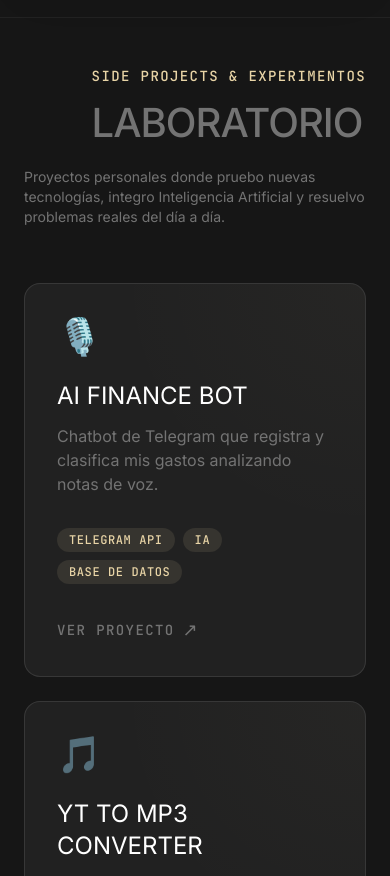
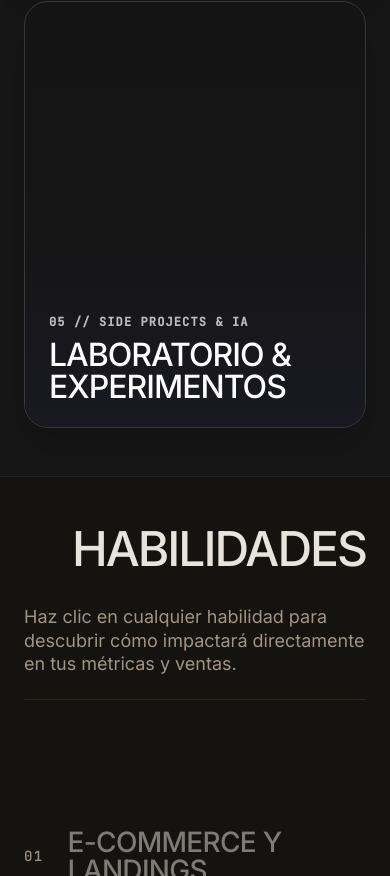
Before and after one commit to 2001mapa/portfolio_mapa, a Next.js app: page / in a window 390 px wide. Shown: the part 3588-4464 px from the top of the page. Built offline with nearby package versions, Linux system fonts and the light colour scheme.

Commit message:
feat: Consolidate Laboratorio into WorkGrid as 5th project

```diff
--- a/src/app/page.tsx
+++ b/src/app/page.tsx
@@ -2,7 +2,6 @@
 import { ClientTicker } from "@/components/ClientTicker";
 import { ServicesSection } from "@/components/ServicesSection";
 import { WorkGrid } from "@/components/WorkGrid";
-import { LabSection } from "@/components/LabSection";
 import { AboutSection } from "@/components/AboutSection";
 import { AliadosSection } from "@/components/AliadosSection";
 import { ContactSection } from "@/components/ContactSection";
@@ -25,7 +24,6 @@
         <AboutSection />
         <AliadosSection />
         <WorkGrid />
-        <LabSection />
         <ServicesSection />
         <PricingSection />
         <ContactSection />
--- /dev/null
+++ b/src/app/work/laboratorio/page.tsx
@@ -0,0 +1,10 @@
+import { LaboratorioDetail } from "@/components/projects/LaboratorioDetail";
+
+export const metadata = {
+  title: 'Laboratorio de IA y Experimentos | Miguel Albornoz',
+  description: 'Proyectos personales, automatizaciones y bots de Telegram impulsados por Inteligencia Artificial.',
+};
+
+export default function LaboratorioPage() {
+  return <LaboratorioDetail />;
+}
--- a/src/components/LabSection.tsx
+++ /dev/null
@@ -1,91 +0,0 @@
-"use client";
-
-import { motion } from "framer-motion";
-import Link from "next/link";
-
-const labProjects = [
-  {
-    title: "AI FINANCE BOT",
-    description: "Chatbot de Telegram que registra y clasifica mis gastos analizando notas de voz.",
-    tags: ["Telegram API", "IA", "Base de Datos"],
-    icon: "🎙️",
-    link: "#" // Se actualizará cuando el usuario proporcione el contenido
-  },
-  {
-    title: "YT TO MP3 CONVERTER",
-    description: "Convertidor ultrarrápido y sin publicidad, hecho a medida para mi mamá.",
-    tags: ["Multimedia", "API", "React"],
-    icon: "🎵",
-    link: "#" // Se actualizará cuando el usuario proporcione el contenido
-  }
-];
-
-export function LabSection() {
-  return (
-    <section id="lab" className="w-full bg-obsidian text-bone py-12 md:py-[80px]">
-      <div className="max-w-[1200px] mx-auto px-6 flex flex-col gap-12">
-        <motion.div
-          initial={{ opacity: 0, y: 20 }}
-          whileInView={{ opacity: 1, y: 0 }}
-          viewport={{ once: true, margin: "-100px" }}
-          transition={{ duration: 1, ease: "easeOut" }}
-          className="flex flex-col md:flex-row justify-between items-end gap-6"
-        >
-          <div>
-            <span className="font-[family-name:var(--font-ibm-plex-mono)] text-caption uppercase tracking-widest text-[#E8D4A6] mb-4 block">
-              Side Projects & Experimentos
-            </span>
-            <h2 className="text-[40px] md:text-[64px] leading-[1.0] font-medium tracking-tight text-slate font-[family-name:var(--font-abc-gravity-variable)] uppercase">
-              LABORATORIO
-            </h2>
-          </div>
-          <p className="font-[family-name:var(--font-die-grotesk-b)] text-slate max-w-sm pb-2 text-sm md:text-base">
-            Proyectos personales donde pruebo nuevas tecnologías, integro Inteligencia Artificial y resuelvo problemas reales del día a día.
-          </p>
-        </motion.div>
-
-        <div className="grid grid-cols-1 md:grid-cols-2 gap-6 w-full">
-          {labProjects.map((project, index) => (
-            <motion.div
-              key={index}
-              initial={{ opacity: 0, y: 30 }}
-              whileInView={{ opacity: 1, y: 0 }}
-              viewport={{ once: true, margin: "-100px" }}
-              transition={{ duration: 0.6, delay: index * 0.1 }}
-              className="group bg-white/5 border border-white/10 rounded-2xl p-8 md:hover:bg-white/10 md:hover:border-[#E8D4A6]/30 transition-all duration-300 relative overflow-hidden"
-            >
-              {/* Radial gradient background to avoid blur GPU overdraw */}
-              <div className="absolute top-0 right-0 w-64 h-64 bg-[radial-gradient(circle_at_top_right,rgba(232,212,166,0.05)_0,transparent_70%)] pointer-events-none transition-opacity duration-300 opacity-50 group-hover:opacity-100"></div>
-
-              <div className="text-4xl mb-6 relative z-10">{project.icon}</div>
-
-              <h3 className="font-[family-name:var(--font-die-grotesk-b)] text-2xl md:text-3xl uppercase text-white mb-3 relative z-10">
-                {project.title}
-              </h3>
-              <p className="text-slate font-[family-name:var(--font-die-grotesk-b)] mb-8 h-auto min-h-[3rem] relative z-10">
-                {project.description}
-              </p>
-
-              <div className="flex flex-wrap gap-2 mb-8 relative z-10">
-                {project.tags.map((tag, i) => (
-                  <span key={i} className="text-xs font-[family-name:var(--font-ibm-plex-mono)] text-[#E8D4A6] bg-[#E8D4A6]/10 px-3 py-1 rounded-full uppercase tracking-wider">
-                    {tag}
-                  </span>
-                ))}
-              </div>
-
-              <div className="relative z-10 inline-block">
-                <a
-                  href={project.link}
-                  className="inline-flex items-center gap-2 font-[family-name:var(--font-ibm-plex-mono)] text-sm uppercase tracking-widest text-slate md:hover:text-[#E8D4A6] transition-colors active:scale-95 active:text-[#E8D4A6]"
-                >
-                  Ver Proyecto <span className="text-lg">↗</span>
-                </a>
-              </div>
-            </motion.div>
-          ))}
-        </div>
-      </div>
-    </section>
-  );
-}
--- a/src/components/WorkGrid.tsx
+++ b/src/components/WorkGrid.tsx
@@ -32,6 +32,13 @@
     type: "FULLSTACK ARCHITECTURE",
     color: "from-[#2A261A]", // Beige/Gold tint
     video: "/videos/Ecommerce-doha-desk.mp4"
+  },
+  {
+    slug: "laboratorio",
+    title: "LABORATORIO & EXPERIMENTOS",
+    type: "SIDE PROJECTS & IA",
+    color: "from-[#1A1A26]", // Dark Slate/Blue tint
+    video: ""
   }
 ];
 
--- /dev/null
+++ b/src/components/projects/LaboratorioDetail.tsx
@@ -0,0 +1,59 @@
+"use client";
+
+import { motion } from "framer-motion";
+import Link from "next/link";
+import { useEffect } from "react";
+
+export function LaboratorioDetail() {
+  useEffect(() => {
+    window.scrollTo(0, 0);
+  }, []);
+
+  return (
+    <div className="w-full bg-obsidian min-h-screen text-bone pt-24 pb-12">
+      {/* Hero Section */}
+      <section className="relative w-full h-[60vh] md:h-[80vh] flex items-center justify-center overflow-hidden">
+        <div className="absolute inset-0 bg-[#1A1A26] opacity-20"></div>
+        <div className="absolute inset-0 bg-[radial-gradient(circle_at_center,rgba(26,26,38,0.8)_0,rgba(10,10,12,1)_100%)]"></div>
+
+        <div className="max-w-[1400px] mx-auto w-full px-6 relative z-10 flex flex-col items-center justify-center h-full text-center">
+          <Link href="/#work" className="absolute top-0 left-6 md:-top-16 font-[family-name:var(--font-ibm-plex-mono)] text-caption font-semibold tracking-caption uppercase text-[#7a7a99] md:hover:text-[#c4c4e0] active:text-[#c4c4e0] transition-colors z-50 p-2 md:p-0">
+            ← REGRESAR AL HUB
+          </Link>
+
+          <motion.div
+            initial={{ opacity: 0, y: 30 }}
+            animate={{ opacity: 1, y: 0 }}
+            transition={{ duration: 0.8, ease: [0.16, 1, 0.3, 1] }}
+          >
+            <span className="font-[family-name:var(--font-ibm-plex-mono)] text-sm tracking-widest text-[#9999b3] uppercase mb-6 block">
+              Side Projects & IA
+            </span>
+            <h1 className="text-[40px] md:text-[80px] lg:text-[120px] leading-[0.9] font-medium tracking-tight text-white font-[family-name:var(--font-abc-gravity-variable)] uppercase mb-8">
+              LABORATORIO
+            </h1>
+            <p className="font-[family-name:var(--font-die-grotesk-b)] text-body-lg md:text-2xl text-[#9999b3] max-w-2xl mx-auto">
+              Proyectos personales, bots y automatizaciones.
+            </p>
+          </motion.div>
+        </div>
+      </section>
+
+      {/* Content Section Placeholder */}
+      <section className="w-full py-16 md:py-32">
+        <div className="max-w-[1000px] mx-auto px-6">
+          <div className="grid grid-cols-1 md:grid-cols-2 gap-12">
+            <div className="bg-white/5 border border-white/10 rounded-2xl p-8">
+              <h3 className="text-2xl font-bold mb-4">AI Finance Bot (Telegram)</h3>
+              <p className="text-slate">Contenido en construcción...</p>
+            </div>
+            <div className="bg-white/5 border border-white/10 rounded-2xl p-8">
+              <h3 className="text-2xl font-bold mb-4">YT to MP3 Converter</h3>
+              <p className="text-slate">Contenido en construcción...</p>
+            </div>
+          </div>
+        </div>
+      </section>
+    </div>
+  );
+}
```
